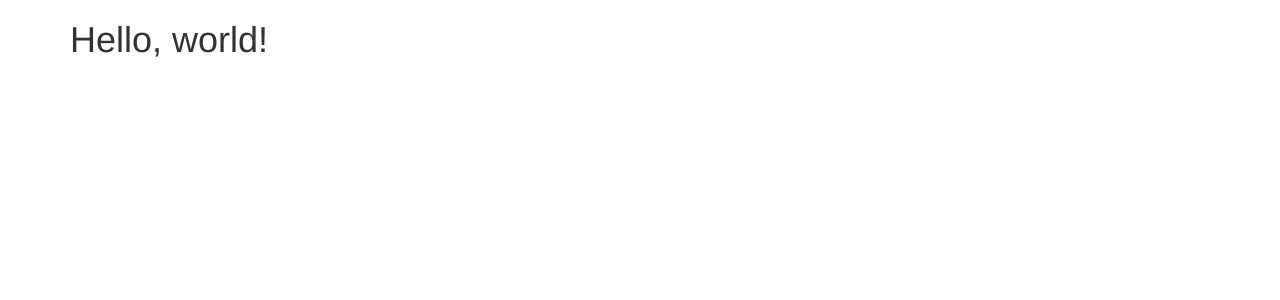
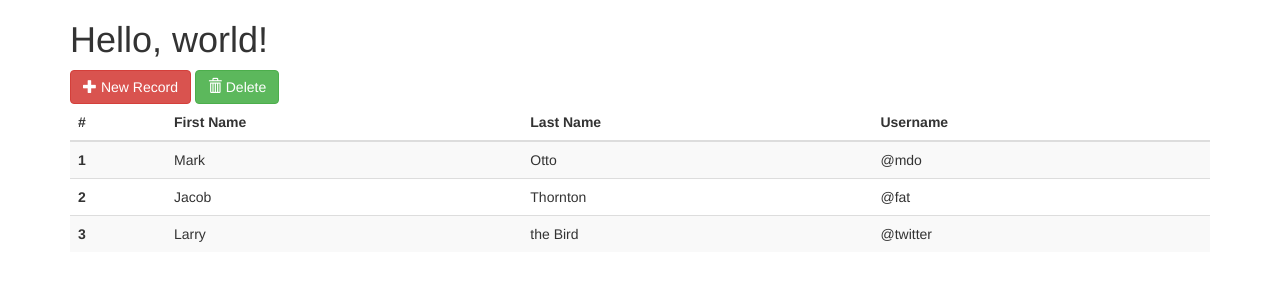
Before and after one commit to deisingj1/cps493, a PHP site: page / in a window 1280 px wide. Shown: the top 300 px of the page. Run offline with PHP 8.4, Linux system fonts and the light colour scheme; some libraries are stand-ins or nearby versions.

Commit message:
Added table and add/del buttons

```diff
--- a/index.php
+++ b/index.php
@@ -21,6 +21,40 @@
       <div class="container">
     <h1>Hello, world!</h1>
 
+    <button type="button" class="btn btn-danger"><i class="glyphicon glyphicon-plus"></i> New Record </button>
+    <a href="#" class="btn btn-success"><i class="glyphicon glyphicon-trash"></i> Delete </a>
+
+    <table class="table table-striped">
+        <thead>
+          <tr>
+            <th>#</th>
+            <th>First Name</th>
+            <th>Last Name</th>
+            <th>Username</th>
+          </tr>
+        </thead>
+        <tbody>
+          <tr>
+            <th scope="row">1</th>
+            <td>Mark</td>
+            <td>Otto</td>
+            <td>@mdo</td>
+          </tr>
+          <tr>
+            <th scope="row">2</th>
+            <td>Jacob</td>
+            <td>Thornton</td>
+            <td>@fat</td>
+          </tr>
+          <tr>
+            <th scope="row">3</th>
+            <td>Larry</td>
+            <td>the Bird</td>
+            <td>@twitter</td>
+          </tr>
+        </tbody>
+      </table>
+
     <!-- jQuery (necessary for Bootstrap's JavaScript plugins) -->
     <script src="https://ajax.googleapis.com/ajax/libs/jquery/1.11.3/jquery.min.js"></script>
     <!-- Include all compiled plugins (below), or include individual files as needed -->
```
